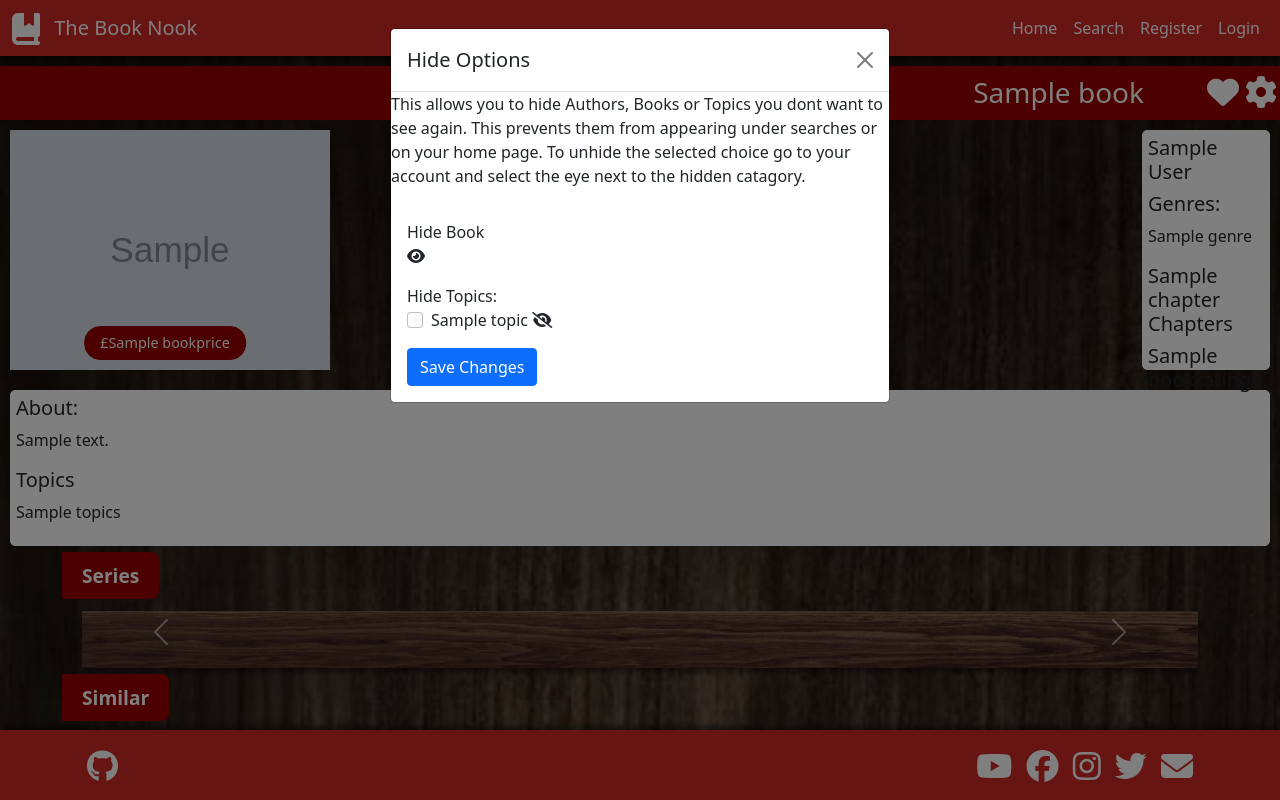
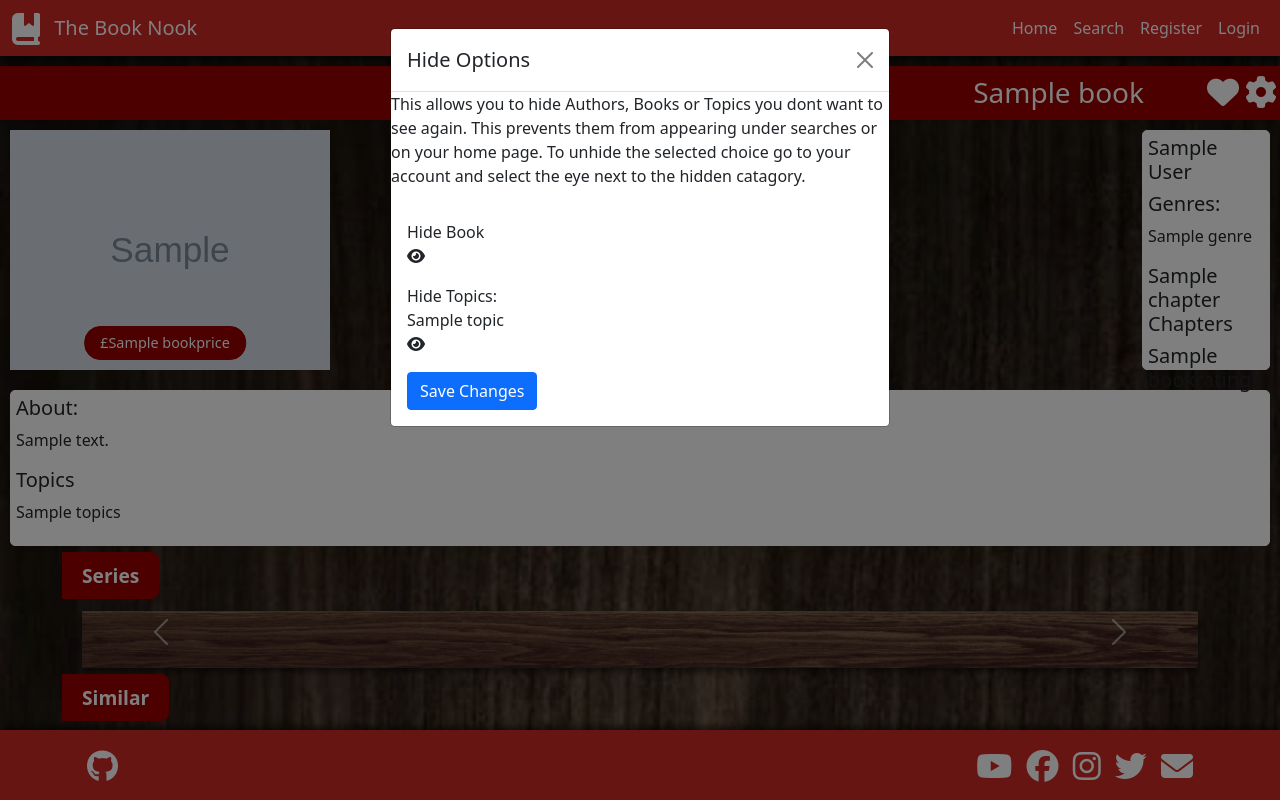
Before and after one commit to MeganOtton/BookNook, a Django app: template Store/templates/store/bookpage.html in a window 1280 px wide, after a click that opens the changed part. Run offline with Django 3.2, Linux system fonts and the light colour scheme; the template is opened without the code that fills it: most values are stand-ins (such as "Sample title", 1, 10 or a date in 2020); grey boxes marked "Sample" are stand-in pictures; some libraries are stand-ins or nearby versions.

Commit message:
[HTML, CSS, PY] Topics Unhide - Hide Cog ADD
BUG Eye Icon doesnt change

```diff
--- a/Store/templates/store/bookpage.html
+++ b/Store/templates/store/bookpage.html
@@ -1,5 +1,6 @@
 {% extends "base.html" %}
 {% load static %}
+{% load custom_filters %}
 {% load crispy_forms_tags %}
 
 {% block content %}
@@ -389,11 +390,12 @@
                     <div class="mb-3">
                         <label>Hide Topics:</label>
                         {% for topic in book.topics.all %}
-                            <div class="form-check">
-                                <input type="checkbox" name="hide_topics" value="{{ topic.id }}" class="form-check-input" id="topic{{ topic.id }}">
-                                <label class="form-check-label" for="topic{{ topic.id }}">
-                                    {{ topic.name }} <i class="fa-solid fa-eye-slash"></i>
+                            <div class="mb-3 hide-option">
+                                <input type="checkbox" name="hide_topics" value="{{ topic.id }}" class="form-check-input visually-hidden" id="hideTopic{{ topic.id }}" {% if topic_visibility and topic.id in topic_visibility and topic_visibility|get_item:topic.id %}checked{% endif %}>
+                                <label class="form-check-label d-flex align-items-center" for="hideTopic{{ topic.id }}">
+                                    <span class="me-2">{{ topic.name }}</span>
                                 </label>
+                                <i class="fa-solid {% if topic_visibility and topic.id in topic_visibility and topic_visibility|get_item:topic.id %}fa-eye{% else %}fa-eye-slash{% endif %} toggle-hide" data-target="hideTopic{{ topic.id }}"></i>
                             </div>
                         {% endfor %}
                     </div>
--- a/Store/templatetags/custom_filters.py
+++ b/Store/templatetags/custom_filters.py
@@ -20,3 +20,7 @@ def can_access_book(profile, book):
 @register.filter
 def filter_accessible_books(books, profile):
     return [book for book in books if profile.can_access_book(book)]
+
+@register.filter
+def get_item(dictionary, key):
+    return dictionary.get(key)
--- a/profile/urls.py
+++ b/profile/urls.py
@@ -13,4 +13,5 @@ urlpatterns = [
     path('library/', views.library_view, name='library'),
     path('account/', views.account_view, name='account'),
     path('hide-options/<int:book_id>/', views.hide_options, name='hide_options'),
+    path('book/<slug:slug>/', views.book_details_list, name='book_details_list'),
 ]
--- a/static/css/style.css
+++ b/static/css/style.css
@@ -501,8 +501,12 @@ body {
 
 .tab-section {
     margin-top: 0.5rem;
+    margin-bottom: 0.5rem !important;
 }
 
+.hidden-tab-section {
+    margin-bottom: 0.5rem !important;
+}
 
 .review-tab {
     font-weight: 600;
```
Also changed, not shown: profile/views.py (+29 -4 lines).
